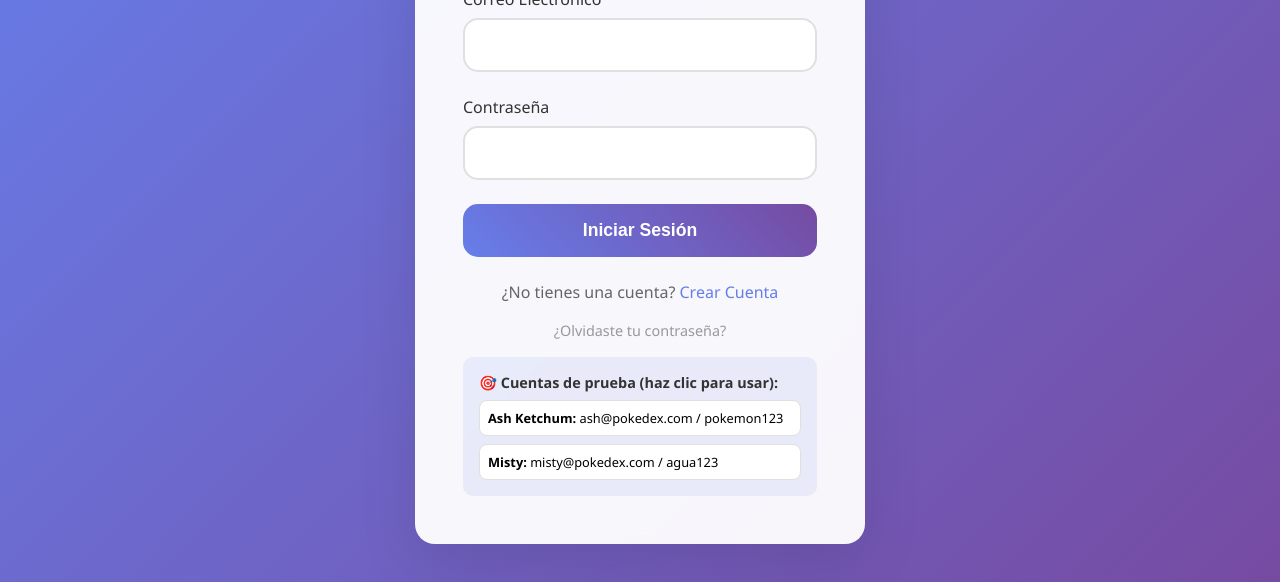
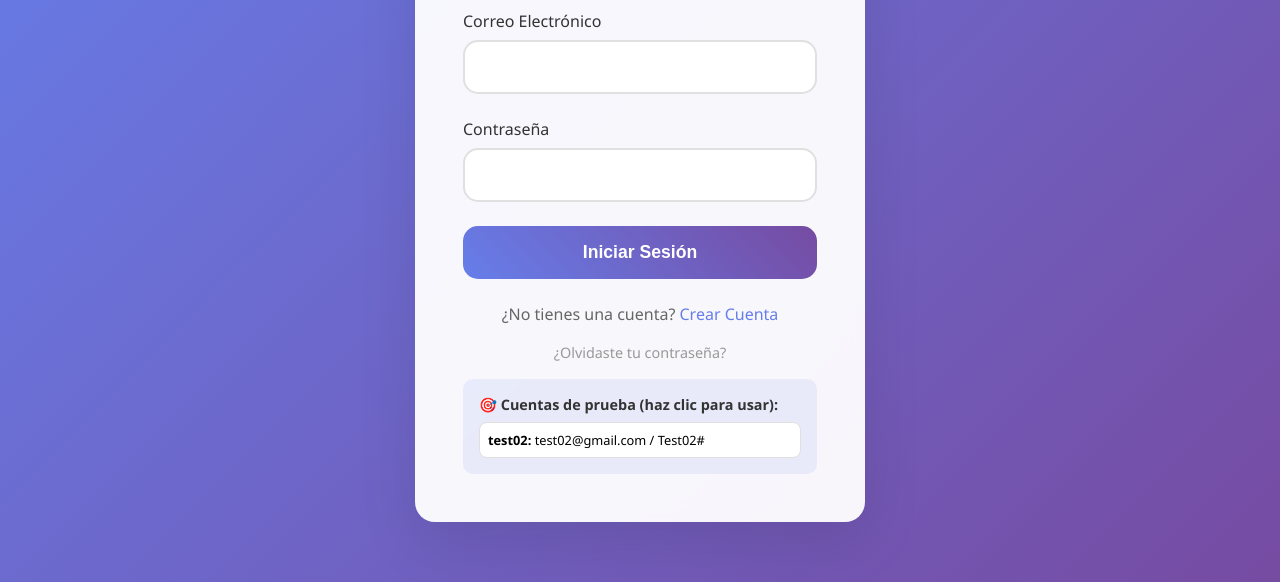
Before and after one commit to fangqiliz/pokedex, a website: page Frontend/login.html in a window 1280 px wide. Shown: the part 218-800 px from the top of the page. Drawn offline with Linux system fonts and the light colour scheme.

Commit message:
cuentas de pruebas agregada

```diff
--- a/Frontend/login.html
+++ b/Frontend/login.html
@@ -83,11 +83,11 @@
     </div>
     <div class="demo-accounts">
       <h4>   🎯   Cuentas de prueba (haz clic para usar):</h4>
-      <div class="demo-account" onclick="fillDemoAccount('ash@pokedex.com', 'pokemon123')">
+      <!-- <div class="demo-account" onclick="fillDemoAccount('ash@pokedex.com', 'pokemon123')">
         <strong>Ash Ketchum:</strong> ash@pokedex.com / pokemon123
-      </div>
-      <div class="demo-account" onclick="fillDemoAccount('misty@pokedex.com', 'agua123')">
-        <strong>Misty:</strong> misty@pokedex.com / agua123
+      </div> -->
+      <div class="demo-account" onclick="fillDemoAccount('test02@gmail.com', 'Test02#')">
+        <strong>test02:</strong> test02@gmail.com / Test02#
       </div>
     </div>
   </div>
```
